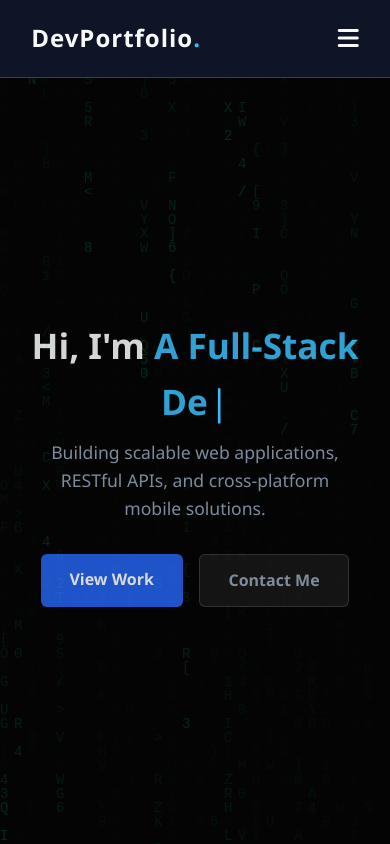
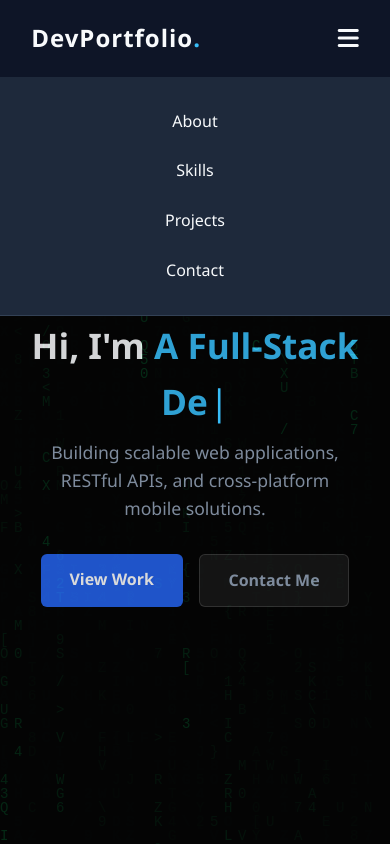
Before and after one commit to MENTORMICHAEL/MY_PORTFOLIO, a website: page index.html in a window 390 px wide. Both pictures are taken after a click on the element 348 px from the left and 38 px from the top of the page. Drawn offline with nearby package versions, Linux system fonts and the light colour scheme.

Commit message:
hamburger function updated

```diff
--- a/script.js
+++ b/script.js
@@ -446,6 +446,28 @@ function resetReveals() {
 }
 
 // ==========================================
+// HAMBURGER MOBILE MENU TOGGLE
+// ==========================================
+const hamburger = document.querySelector('.hamburger');
+const navLinks = document.querySelector('.nav-links'); // Update this selector if your links container has a different class name
+
+if (hamburger && navLinks) {
+    hamburger.addEventListener('click', () => {
+        hamburger.classList.toggle('active');
+        navLinks.classList.toggle('active');
+    });
+
+    // Close menu automatically when a link is clicked
+    navLinks.querySelectorAll('a').forEach(link => {
+        link.addEventListener('click', () => {
+            hamburger.classList.remove('active');
+            navLinks.classList.remove('active');
+        });
+    });
+}
+
+
+// ==========================================
 // INITIALIZE ON PAGE LOAD
 // ==========================================
 window.addEventListener("DOMContentLoaded", () => {
--- a/style.css
+++ b/style.css
@@ -650,6 +650,7 @@ border-radius: 8px;
 
     .hamburger {
         display: block;
+
     }
 
     .nav-links {
@@ -664,10 +665,12 @@ border-radius: 8px;
         gap: 1.5rem;
         display: none;
         border-bottom: 1px solid var(--border-color);
+        transition: max-height 0.3s ease-in-out, padding 0.3s ease;
     }
 
     .nav-links.active {
         display: flex;
+        max-height: 350px;
     }
 
     .hero-content h1 {
```
